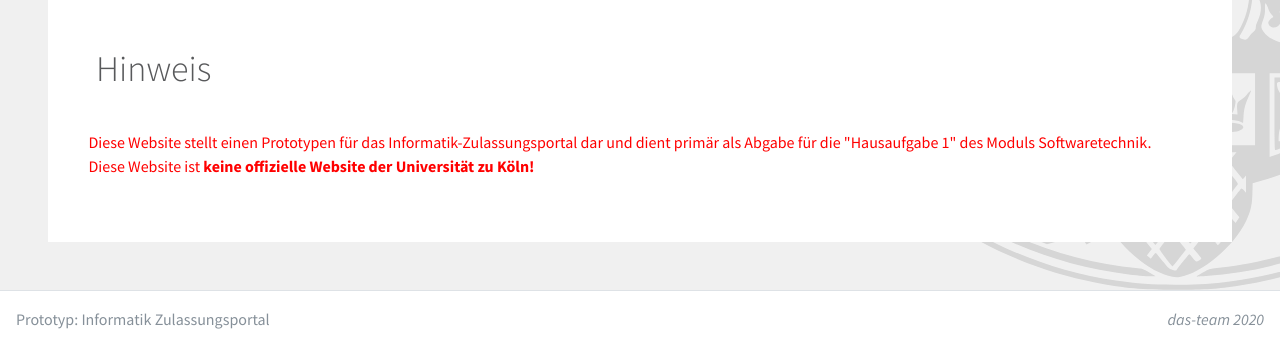
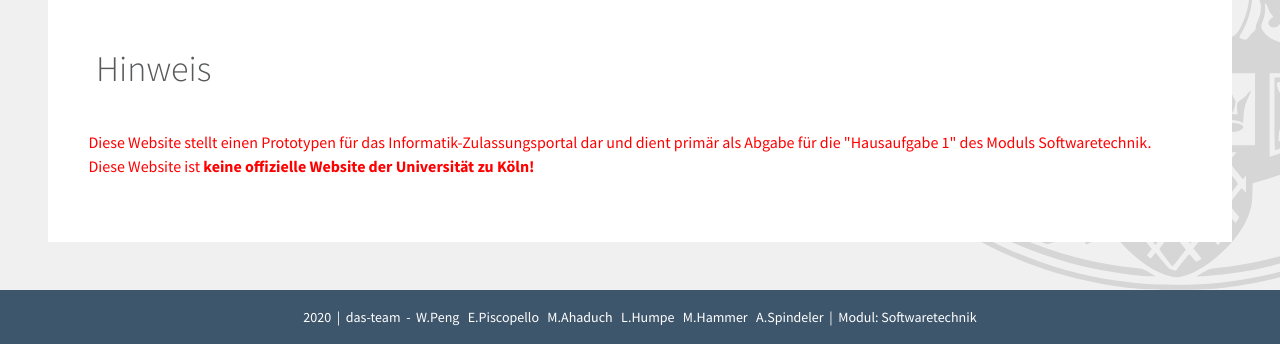
Before and after one commit to LHumpe/Assignment_Zulassungsystem, a Django app: page / in a window 1280 px wide. Shown: the part 598-945 px from the top of the page. Run offline with Django 3.2, Linux system fonts and the light colour scheme; some libraries are stand-ins or nearby versions.

Commit message:
Update Footer design on landing

```diff
--- a/templates/index.html
+++ b/templates/index.html
@@ -210,13 +210,17 @@
 
 
     <!-- Main Footer -->
-    <footer class="main-footer custom-footer">
+    <footer class="main-footer custom-footer" style="background-color: #3E566C;
+    border-color: #3E566C !important; color: white; display: flex;
+
+  justify-content: center;
+  align-items: center;
+    margin-left: 0 !important;
+" >
         <!-- To the right -->
-        <div class="float-right d-none d-sm-inline" style="font-style: italic ">
-            das-team 2020
+        <div class=" d-none d-sm-inline" style="font-size: 14px !important;">
+             2020 &nbsp;|&nbsp; das-team &nbsp;-&nbsp; W.Peng &nbsp; E.Piscopello &nbsp; M.Ahaduch &nbsp; L.Humpe &nbsp; M.Hammer &nbsp; A.Spindeler &nbsp;|&nbsp; Modul: Softwaretechnik
         </div>
-        <!-- Default to the left -->
-        Prototyp: Informatik Zulassungsportal
     </footer>
 </div>
 <!-- ./wrapper -->
```
